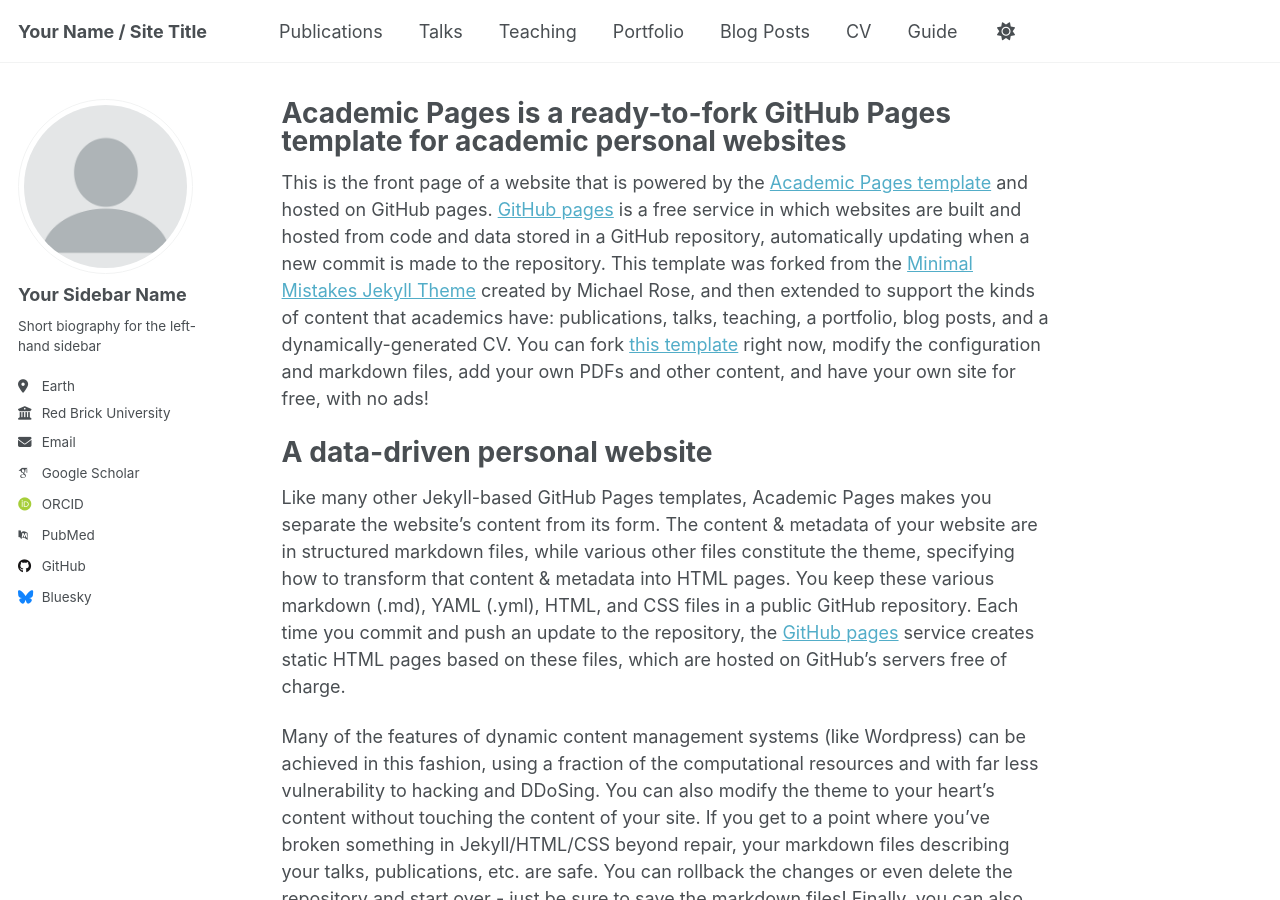
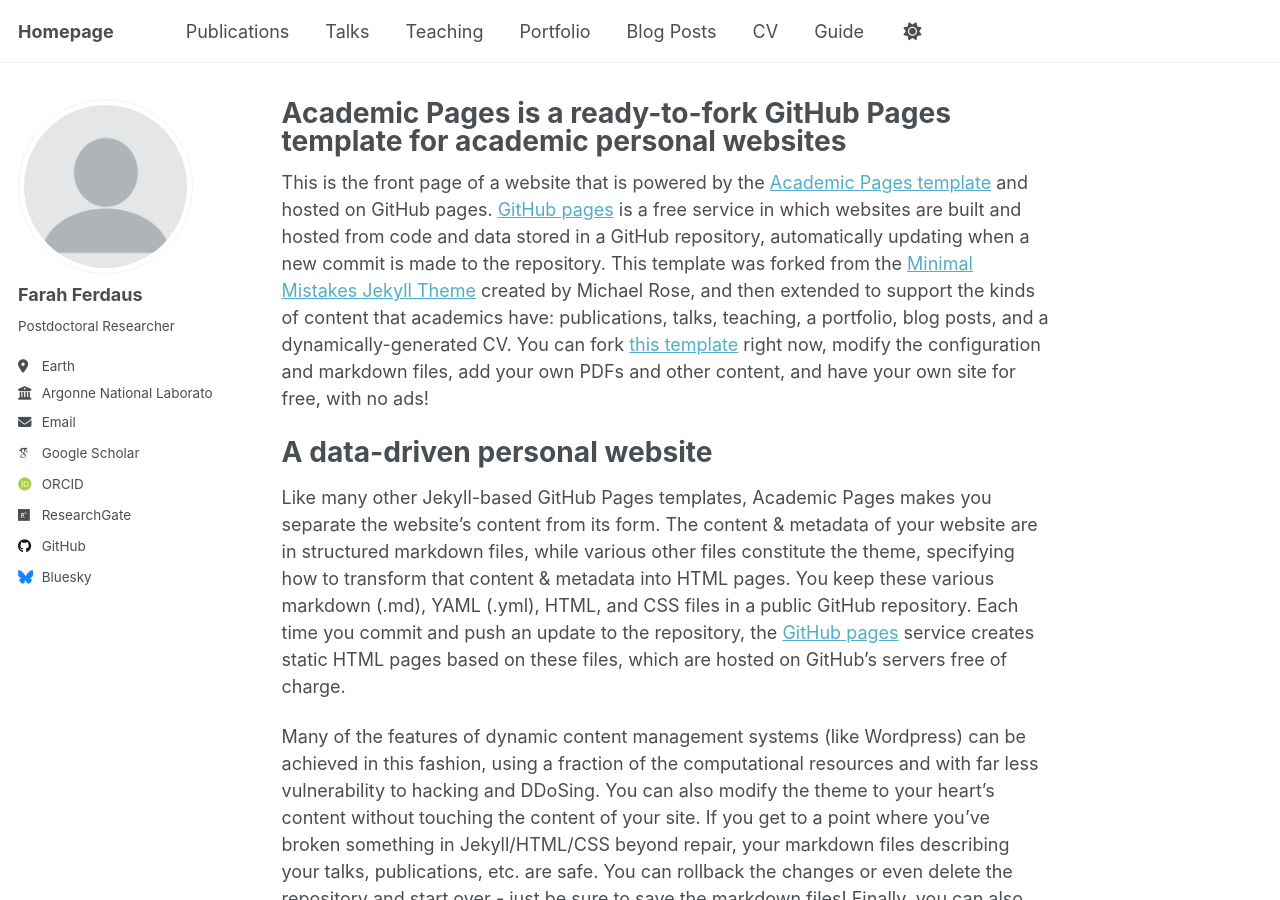
Before and after one commit to fferdaus/fferdaus.github.io, a Jekyll site: the page built from _pages/about.md, in a window 1280 px wide and 900 px high. Built offline with Jekyll 4.4.1, drawn with Linux system fonts in a browser that asks for light colours; some web fonts are replaced.

Commit message:
Update _config.yml

```diff
--- a/_config.yml
+++ b/_config.yml
@@ -9,7 +9,7 @@
 # Basic Site Settings
 locale                   : "en-US"
 site_theme               : "default"
-title                    : "Your Name / Site Title"
+title                    : "Homepage"
 title_separator          : "-"
 name                     : &name "Your Name"
 description              : &description "personal description"
@@ -23,24 +23,24 @@ repository               : "academicpages/academicpages.github.io"
 author:
   # Biographic information
   avatar           : "profile.png"
-  name             : "Your Sidebar Name"
+  name             : "Farah Ferdaus"
   pronouns         : # example: "she/her"
-  bio              : "Short biography for the left-hand sidebar"
+  bio              : "Postdoctoral Researcher"
   location         : "Earth"
-  employer         : "Red Brick University"
+  employer         : "Argonne National Laboratory"
   uri              : # URL
-  email            : "none@example.org"
+  email            : "fferdaus@anl.gov"
 
   # Academic websites
   academia         : # URL
   arxiv            : # URL - Update with the correct link to your profile
-  googlescholar    : "https://scholar.google.com/citations?user=PS_CX0AAAAAJ"
-  impactstory      : # URL
-  orcid            : "http://orcid.org/yourorcidurl"
-  semantic         : # URL
-  pubmed           : "https://www.ncbi.nlm.nih.gov/pubmed/?term=john+snow"
-  researchgate     : # URL
-  scopus           : # URL
+  googlescholar    : "https://scholar.google.com/citations?view_op=list_works&hl=en&hl=en&user=wru2DugAAAAJ&sortby=pubdate"
+  #impactstory      : # URL
+  orcid            : "http://orcid.org/0000-0001-5510-6193"
+  #semantic         : # URL
+  #pubmed           : "https://www.ncbi.nlm.nih.gov/pubmed/?term=john+snow"
+  researchgate     : "https://www.researchgate.net/profile/Farah-Ferdaus"
+  #scopus           : # URL
 
   # Repositories and software development
   bitbucket        : # Username - Update with your username on the site
```
